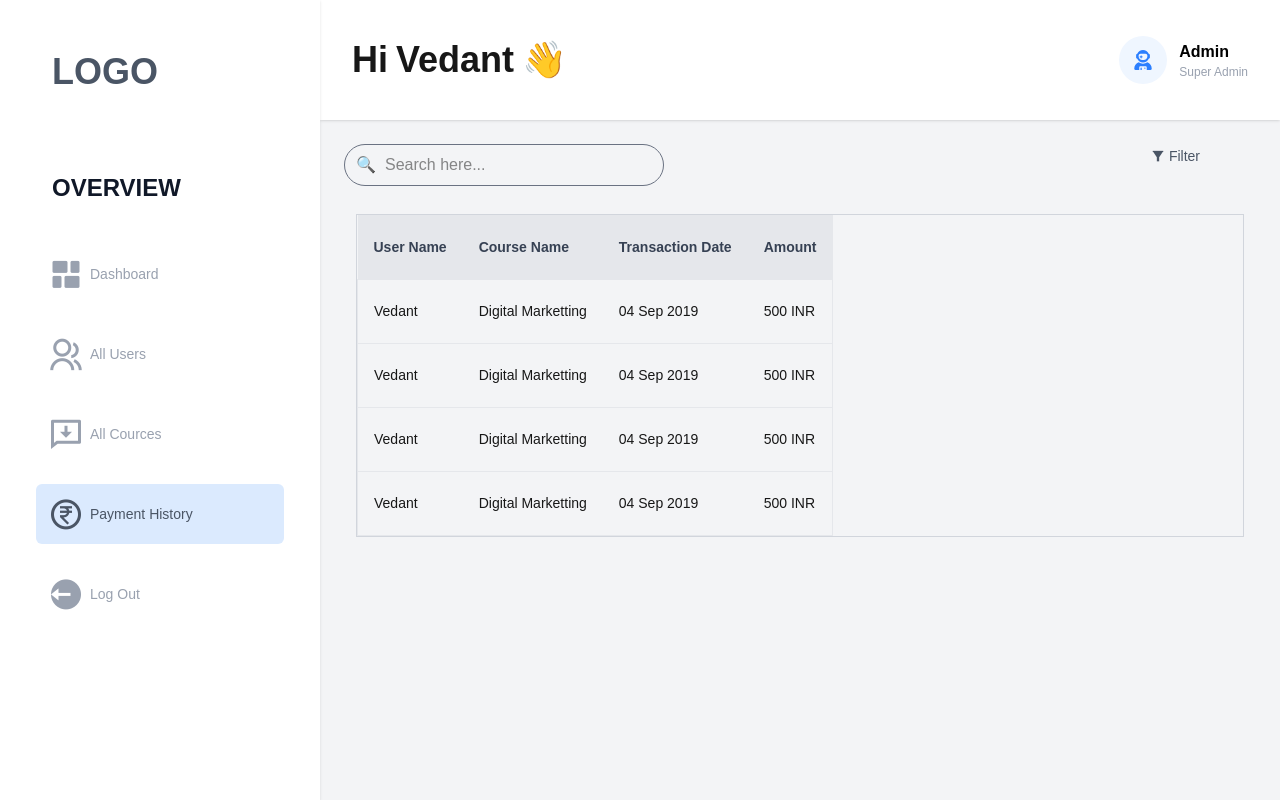
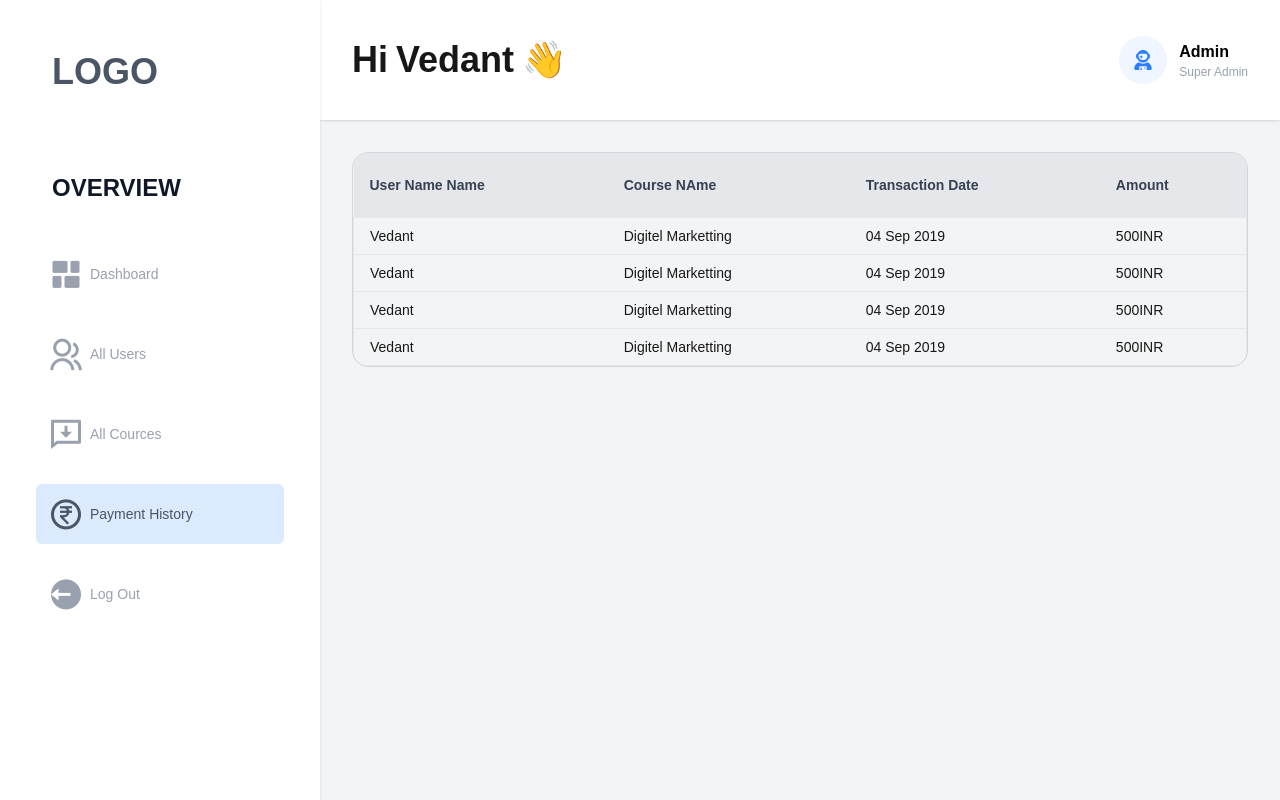
Before and after one commit to ABHISHEKJAISWAL7619/Techbin, a Next.js app: page /all-payments in a window 1280 px wide. Built offline with nearby package versions, Linux system fonts and the light colour scheme.

Commit message:
complete

```diff
--- a/component/pages/AllPayments.jsx
+++ b/component/pages/AllPayments.jsx
@@ -1,115 +1,169 @@
+// import React from 'react';
+
+// const AllPayments = () => {
+//   return (
+//     <div>
+//       <div className="flex justify-between p-2 pr-16">
+//         <div className="relative w-full max-w-xs">
+//           <span className="absolute inset-y-0 left-3 flex items-center text-gray-500">🔍</span>
+//           <input
+//             type="search"
+//             placeholder="Search here..."
+//             className="w-full border border-gray-500 rounded-3xl pl-10 pr-4 py-2 focus:outline-none"
+//           />
+//         </div>
+//         <div>
+//           <span className="text-sm text-gray-600">
+//             <i className="ri-filter-fill"></i> Filter
+//           </span>
+//         </div>
+//       </div>
+
+//       <div className="w-full p-5 rounded-2xl">
+//         <table className="w-full border border-gray-300 text-sm md:block">
+//           <thead className="bg-gray-200 md:table-header-group hidden ">
+//             <tr className="h-16">
+//               <th className="px-4 py-2 text-left font-semibold text-gray-700">User Name</th>
+//               <th className="px-4 py-2 text-left font-semibold text-gray-700">Course Name</th>
+//               <th className="px-4 py-2 text-left font-semibold text-gray-700">Transaction Date</th>
+//               <th className="px-4 py-2 text-left font-semibold text-gray-700">Amount</th>
+//             </tr>
+//           </thead>
+//           <tbody className="divide-y divide-gray-200">
+//             {/* Row 1 */}
+//             <tr className="h-16 block md:table-row border border-gray-200 rounded-md mb-4 md:mb-0 p-4 md:p-0">
+//               <td className="px-4 py-2 md:table-cell block">
+//                 <span className="md:hidden font-semibold text-gray-700">User Name: </span>
+//                 Vedant
+//               </td>
+//               <td className="px-4 py-2 md:table-cell block">
+//                 <span className="md:hidden font-semibold text-gray-700">Course Name: </span>
+//                 Digital Marketting
+//               </td>
+//               <td className="px-4 py-2 md:table-cell block">
+//                 <span className="md:hidden font-semibold text-gray-700">Transaction Date: </span>
+//                 04 Sep 2019
+//               </td>
+//               <td className="px-4 py-2 md:table-cell block">
+//                 <span className="md:hidden font-semibold text-gray-700">Amount: </span>
+//                 500 INR
+//               </td>
+//             </tr>
+
+//             {/* Row 2 */}
+//             <tr className="h-16 block md:table-row border border-gray-200 rounded-md mb-4 md:mb-0 p-4 md:p-0">
+//               <td className="px-4 py-2 md:table-cell block">
+//                 <span className="md:hidden font-semibold text-gray-700">User Name: </span>
+//                 Vedant
+//               </td>
+//               <td className="px-4 py-2 md:table-cell block">
+//                 <span className="md:hidden font-semibold text-gray-700">Course Name: </span>
+//                 Digital Marketting
+//               </td>
+//               <td className="px-4 py-2 md:table-cell block">
+//                 <span className="md:hidden font-semibold text-gray-700">Transaction Date: </span>
+//                 04 Sep 2019
+//               </td>
+//               <td className="px-4 py-2 md:table-cell block">
+//                 <span className="md:hidden font-semibold text-gray-700">Amount: </span>
+//                 500 INR
+//               </td>
+//             </tr>
+
+//             {/* Row 3 */}
+//             <tr className="h-16 block md:table-row border border-gray-200 rounded-md mb-4 md:mb-0 p-4 md:p-0">
+//               <td className="px-4 py-2 md:table-cell block">
+//                 <span className="md:hidden font-semibold text-gray-700">User Name: </span>
+//                 Vedant
+//               </td>
+//               <td className="px-4 py-2 md:table-cell block">
+//                 <span className="md:hidden font-semibold text-gray-700">Course Name: </span>
+//                 Digital Marketting
+//               </td>
+//               <td className="px-4 py-2 md:table-cell block">
+//                 <span className="md:hidden font-semibold text-gray-700">Transaction Date: </span>
+//                 04 Sep 2019
+//               </td>
+//               <td className="px-4 py-2 md:table-cell block">
+//                 <span className="md:hidden font-semibold text-gray-700">Amount: </span>
+//                 500 INR
+//               </td>
+//             </tr>
+
+//             {/* Row 4 */}
+//             <tr className="h-16 block md:table-row border border-gray-200 rounded-md mb-4 md:mb-0 p-4 md:p-0">
+//               <td className="px-4 py-2 md:table-cell block">
+//                 <span className="md:hidden font-semibold text-gray-700">User Name: </span>
+//                 Vedant
+//               </td>
+//               <td className="px-4 py-2 md:table-cell block">
+//                 <span className="md:hidden font-semibold text-gray-700">Course Name: </span>
+//                 Digital Marketting
+//               </td>
+//               <td className="px-4 py-2 md:table-cell block">
+//                 <span className="md:hidden font-semibold text-gray-700">Transaction Date: </span>
+//                 04 Sep 2019
+//               </td>
+//               <td className="px-4 py-2 md:table-cell block">
+//                 <span className="md:hidden font-semibold text-gray-700">Amount: </span>
+//                 500 INR
+//               </td>
+//             </tr>
+
+//           </tbody>
+//         </table>
+//       </div>
+//     </div>
+//   );
+// };
+
+// export default AllPayments;
 import React from 'react';
+
+const users = [
+  { Username: 'Vedant', CourseName: 'Digitel Marketting', TransactionDate: '04 Sep 2019', Amount: "500INR" },
+  { Username: 'Vedant', CourseName: 'Digitel Marketting', TransactionDate: '04 Sep 2019', Amount: "500INR" },
+  { Username: 'Vedant', CourseName: 'Digitel Marketting', TransactionDate: '04 Sep 2019', Amount: "500INR" },
+  { Username: 'Vedant', CourseName: 'Digitel Marketting', TransactionDate: '04 Sep 2019', Amount: "500INR" },
+];
 
 const AllPayments = () => {
   return (
-    <div>
-      <div className="flex justify-between p-2 pr-16">
-        <div className="relative w-full max-w-xs">
-          <span className="absolute inset-y-0 left-3 flex items-center text-gray-500">🔍</span>
-          <input
-            type="search"
-            placeholder="Search here..."
-            className="w-full border border-gray-500 rounded-3xl pl-10 pr-4 py-2 focus:outline-none"
-          />
-        </div>
-        <div>
-          <span className="text-sm text-gray-600">
-            <i className="ri-filter-fill"></i> Filter
-          </span>
-        </div>
-      </div>
-
-      <div className="w-full p-5 rounded-2xl">
-        <table className="w-full border border-gray-300 text-sm md:block">
-          <thead className="bg-gray-200 md:table-header-group hidden ">
+    <div className="w-full p-4">
+      <div className="overflow-x-auto rounded-2xl border border-gray-300">
+        <table className="w-full text-sm">
+          <thead className="bg-gray-200 md:table-header-group hidden">
             <tr className="h-16">
-              <th className="px-4 py-2 text-left font-semibold text-gray-700">User Name</th>
-              <th className="px-4 py-2 text-left font-semibold text-gray-700">Course Name</th>
+              <th className="px-4 py-2 text-left font-semibold text-gray-700">User Name Name</th>
+              <th className="px-4 py-2 text-left font-semibold text-gray-700">Course NAme</th>
               <th className="px-4 py-2 text-left font-semibold text-gray-700">Transaction Date</th>
               <th className="px-4 py-2 text-left font-semibold text-gray-700">Amount</th>
             </tr>
           </thead>
           <tbody className="divide-y divide-gray-200">
-            {/* Row 1 */}
-            <tr className="h-16 block md:table-row border border-gray-200 rounded-md mb-4 md:mb-0 p-4 md:p-0">
+            {users.map((user, index) => (
+              <tr
+                key={index}
+                className="block md:table-row border border-gray-200 rounded-md md:rounded-none mb-4 md:mb-0 p-4 md:p-0"
+              >
                 <td className="px-4 py-2 md:table-cell block">
                   <span className="md:hidden font-semibold text-gray-700">User Name: </span>
-                Vedant
+                  {user.Username}
                 </td>
                 <td className="px-4 py-2 md:table-cell block">
                   <span className="md:hidden font-semibold text-gray-700">Course Name: </span>
-                Digital Marketting
+                  {user.CourseName}
                 </td>
                 <td className="px-4 py-2 md:table-cell block">
                   <span className="md:hidden font-semibold text-gray-700">Transaction Date: </span>
-                04 Sep 2019
+                  {user.TransactionDate}
                 </td>
                 <td className="px-4 py-2 md:table-cell block">
                   <span className="md:hidden font-semibold text-gray-700">Amount: </span>
-                500 INR
+                  {user.Amount}
                 </td>
               </tr>
-
-            {/* Row 2 */}
-            <tr className="h-16 block md:table-row border border-gray-200 rounded-md mb-4 md:mb-0 p-4 md:p-0">
-              <td className="px-4 py-2 md:table-cell block">
-                <span className="md:hidden font-semibold text-gray-700">User Name: </span>
-                Vedant
-              </td>
-              <td className="px-4 py-2 md:table-cell block">
-                <span className="md:hidden font-semibold text-gray-700">Course Name: </span>
-                Digital Marketting
-              </td>
-              <td className="px-4 py-2 md:table-cell block">
-                <span className="md:hidden font-semibold text-gray-700">Transaction Date: </span>
-                04 Sep 2019
-              </td>
-              <td className="px-4 py-2 md:table-cell block">
-                <span className="md:hidden font-semibold text-gray-700">Amount: </span>
-                500 INR
-              </td>
-            </tr>
-
-            {/* Row 3 */}
-            <tr className="h-16 block md:table-row border border-gray-200 rounded-md mb-4 md:mb-0 p-4 md:p-0">
-              <td className="px-4 py-2 md:table-cell block">
-                <span className="md:hidden font-semibold text-gray-700">User Name: </span>
-                Vedant
-              </td>
-              <td className="px-4 py-2 md:table-cell block">
-                <span className="md:hidden font-semibold text-gray-700">Course Name: </span>
-                Digital Marketting
-              </td>
-              <td className="px-4 py-2 md:table-cell block">
-                <span className="md:hidden font-semibold text-gray-700">Transaction Date: </span>
-                04 Sep 2019
-              </td>
-              <td className="px-4 py-2 md:table-cell block">
-                <span className="md:hidden font-semibold text-gray-700">Amount: </span>
-                500 INR
-              </td>
-            </tr>
-
-            {/* Row 4 */}
-            <tr className="h-16 block md:table-row border border-gray-200 rounded-md mb-4 md:mb-0 p-4 md:p-0">
-              <td className="px-4 py-2 md:table-cell block">
-                <span className="md:hidden font-semibold text-gray-700">User Name: </span>
-                Vedant
-              </td>
-              <td className="px-4 py-2 md:table-cell block">
-                <span className="md:hidden font-semibold text-gray-700">Course Name: </span>
-                Digital Marketting
-              </td>
-              <td className="px-4 py-2 md:table-cell block">
-                <span className="md:hidden font-semibold text-gray-700">Transaction Date: </span>
-                04 Sep 2019
-              </td>
-              <td className="px-4 py-2 md:table-cell block">
-                <span className="md:hidden font-semibold text-gray-700">Amount: </span>
-                500 INR
-              </td>
-            </tr>
-
+            ))}
           </tbody>
         </table>
       </div>
```
Lines whose indentation alone changed are shown as unchanged.
